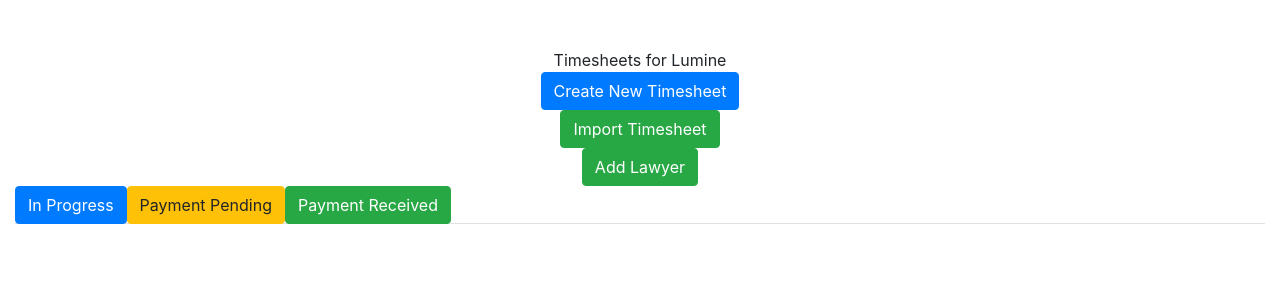
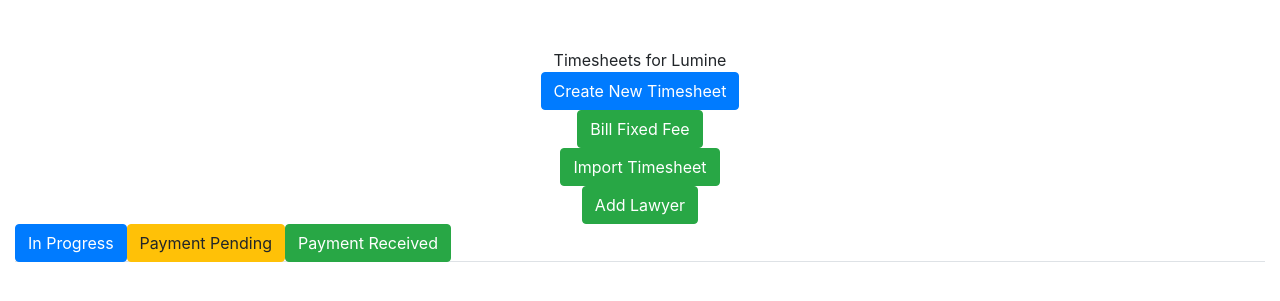
Before and after one commit to laurenlim2112/SMU-Hackathon, a Flask app: page /clients/2 in a window 1280 px wide. Shown: the part 66-367 px from the top of the page. Run offline with Flask 3, Linux system fonts and the light colour scheme; a user stored in the database is signed in; data comes from the database, SQL or seed files in the repository; both versions use the stored data as it was after the commit.

Commit message:
Partial support for fixed fees

```diff
--- a/app.py
+++ b/app.py
@@ -23,6 +23,9 @@ def home():
 
 @app.route("/register", methods=["GET", "POST"])
 def register():
+    connection = sqlite3.connect("database.db")
+    connection.row_factory = sqlite3.Row
+    cursor = connection.cursor()
     if request.method == "POST":
         name = request.form.get("name")
         if not name:
@@ -32,8 +35,6 @@ def register():
         if not email:
             flash("Email cannot be left blank!")
             return render_template("register.html")
-        connection = sqlite3.connect("database.db")
-        cursor = connection.cursor()
         existing = cursor.execute("SELECT * FROM users WHERE email = ?", [email]).fetchall()
         if len(existing) > 0:
             flash("Email already in use!")
@@ -48,14 +49,22 @@ def register():
             return render_template("register.html")
         hashed_password = generate_password_hash(password)
         rate = request.form.get("rate")
-        cursor.execute("INSERT INTO users (name, email, hash, rate) VALUES(?, ?, ?, ?)",
-                       [name, email, hashed_password, rate])
+        firm_id = request.form.get("firm")
+        cursor.execute("INSERT INTO users (name, email, hash, rate, firm) VALUES(?, ?, ?, ?, ?)",
+                        [name, email, hashed_password, rate, firm_id])
         connection.commit()
         connection.close()
         flash("Registration successful!")
         return redirect(url_for("home"))
     else:
-        return render_template("register.html")
+        firm_rows = cursor.execute("SELECT * FROM firms").fetchall()
+        firms = []
+        for row in firm_rows:
+            firm = {}
+            firm["id"] = row["id"]
+            firm["name"] = row["name"]
+            firms.append(firm)
+        return render_template("register.html", firms=firms)
 
 @app.route("/login", methods=["GET", "POST"])
 def login():
@@ -94,18 +103,19 @@ def logout():
 @app.route("/addclient", methods=["POST"])
 @login_required
 def addclient():
+    user_id = session["user_id"]
     name = request.form.get("name")
     email = request.form.get("email")
     connection = sqlite3.connect("database.db")
     connection.row_factory = sqlite3.Row
     cursor = connection.cursor()
-    result = cursor.execute("SELECT * FROM clients WHERE email = ?", [email]).fetchall()
+    firm_id = cursor.execute("SELECT firm FROM users WHERE id = ?", [user_id]).fetchone()["firm"]
+    result = cursor.execute("SELECT * FROM clients WHERE email = ? AND firm = ?", [email, firm_id]).fetchall()
     if len(result) > 0:
         flash("Client already in system!")
         return redirect(url_for("home"))
-    cursor.execute("INSERT INTO clients (name, email, in_progress, payment_pending, payment_received) VALUES (?, ?, ?, ?, ?)",
-                   [name, email, 0, 0, 0])
-    user_id = session["user_id"]
+    cursor.execute("INSERT INTO clients (name, email, in_progress, payment_pending, payment_received, firm) VALUES (?, ?, ?, ?, ?, ?)",
+                   [name, email, 0, 0, 0, firm_id])
     client_id = cursor.execute("SELECT * FROM clients WHERE email = ?", [email]).fetchone()["id"]
     cursor.execute("INSERT INTO users_clients (user_id, client_id) VALUES (?, ?)", [user_id, client_id])
     connection.commit()
@@ -123,6 +133,11 @@ def addlawyer(id):
     rel = cursor.execute("SELECT * FROM users_clients WHERE user_id = ? AND client_id = ?", [user_id, id]).fetchall()
     if len(rel) != 0:
         new_lawyer_id = request.form.get("id")
+        user_firm = cursor.execute("SELECT firm FROM users WHERE id = ?", [user_id]).fetchone()["firm"]
+        new_lawyer_firm = cursor.execute("SELECT firm FROM users WHERE id = ?", [new_lawyer_id]).fetchone()["firm"]
+        if user_firm != new_lawyer_firm:
+            flash("You are not authorised to add this lawyer for this client!")
+            return redirect(url_for("home"))
         cursor.execute("INSERT INTO users_clients (user_id, client_id) VALUES (?, ?)", [new_lawyer_id, id])
         connection.commit()
         connection.close()
@@ -160,6 +175,7 @@ def client(id):
     connection.row_factory = sqlite3.Row
     cursor = connection.cursor()
     user_id = session["user_id"]
+    user_firm = cursor.execute("SELECT firm FROM users WHERE id = ?", [user_id]).fetchone()["firm"]
     rel = cursor.execute("SELECT * FROM users_clients WHERE user_id = ? AND client_id = ?", [user_id, id]).fetchall()
     if len(rel) != 0:
         client_info = cursor.execute("SELECT * FROM clients WHERE id = ?", [id]).fetchone()
@@ -188,13 +204,29 @@ def client(id):
             payment_received_timesheet["id"] = row["id"]
             payment_received_timesheet["created"] = row["created"]
             payment_received_timesheets.append(payment_received_timesheet)
-        lawyers = cursor.execute("SELECT * FROM users").fetchall()
+        lawyer_rows = cursor.execute("SELECT * FROM users WHERE firm = ?", [user_firm]).fetchall()
+        lawyers = []
+        for row in lawyer_rows:
+            if row["id"] != user_id:
+                lawyer = {}
+                lawyer["id"] = row["id"]
+                lawyer["name"] = row["name"]
+                lawyers.append(lawyer)
+        fixed_fee_rows = cursor.execute("SELECT * FROM fixed_fees WHERE firm = ?", [user_firm]).fetchall()
+        fixed_fees = []
+        for row in fixed_fee_rows:
+            fixed_fee = {}
+            fixed_fee["id"] = row["id"]
+            fixed_fee["description"] = row["description"]
+            fixed_fee["amount"] = row["amount"]
+            fixed_fees.append(fixed_fee)
         connection.close()
         return render_template("client.html", client=client,
                             in_progress_timesheets=in_progress_timesheets,
                             payment_pending_timesheets=payment_pending_timesheets,
                             payment_received_timesheets=payment_received_timesheets,
-                            lawyers=lawyers)
+                            lawyers=lawyers,
+                            fixed_fees = fixed_fees)
     else:
         flash("You are not authorised to view this client's timesheets!")
         return redirect(url_for("home"))
@@ -229,8 +261,17 @@ def timesheet(id):
             disbursement["description"] = d_row["description"]
             disbursement["amount"] = d_row["amount"]
             disbursements.append(disbursement)
+        fixed_rows = cursor.execute("SELECT * FROM fixed_fee_charges WHERE timesheet_id = ?", [id]).fetchall()
+        fixed_fees = []
+        for fixed_row in fixed_rows:
+            fixed_fee = {}
+            fee_type = fixed_row["fixed_fee"]
+            fixed_fee["description"] = cursor.execute("SELECT * FROM fixed_fees WHERE id = ?", [fee_type]).fetchone()["description"]
+            fixed_fee["amount"] = fixed_row["amount"]
+            fixed_fees.append(fixed_fee)
         connection.close()
-        return render_template("timesheet.html", timesheet=timesheet, client=client, tasks=tasks, disbursements=disbursements)
+        return render_template("timesheet.html", timesheet=timesheet, client=client, tasks=tasks,
+                               disbursements=disbursements, fixed_fees=fixed_fees)
     else:
         flash("You are not authorised to view this timesheet!")
         return redirect(url_for("home"))
@@ -269,8 +310,9 @@ def addtimesheet(id):
     cursor = connection.cursor()
     rel = cursor.execute("SELECT * FROM users_clients WHERE user_id = ? AND client_id = ?", [user_id, id]).fetchall()
     if len(rel) != 0:
-        cursor.execute("INSERT INTO timesheets (client_id, status, created) VALUES (?, ?, ?)",
-                    [id, 1, datetime.datetime.now().strftime("%d-%m-%Y")])
+        user_firm = cursor.execute("SELECT firm FROM users WHERE id = ?", [user_id]).fetchone()["firm"]
+        cursor.execute("INSERT INTO timesheets (client_id, status, created, firm) VALUES (?, ?, ?, ?)",
+                    [id, 1, datetime.datetime.now().strftime("%d-%m-%Y"), user_firm])
         in_progress = cursor.execute("SELECT in_progress FROM clients WHERE id = ?", [id]).fetchone()["in_progress"] + 1
         cursor.execute("UPDATE clients SET in_progress = ? WHERE id = ?", [in_progress, id])
         connection.commit()
@@ -301,6 +343,93 @@ def disbursement(id):
         flash("You are not authorised to add disbursements to this invoice!")
         return redirect(url_for("home"))
 
+@app.route("/billfixedfee/<id>", methods=["POST"])
+@login_required
+def billfixedfee(id):
+    user_id = session["user_id"]
+    connection = sqlite3.connect("database.db")
+    connection.row_factory = sqlite3.Row
+    cursor = connection.cursor()
+    rel = cursor.execute("SELECT * FROM users_clients WHERE user_id = ? AND client_id = ?", [user_id, id]).fetchall()
+    if len(rel) != 0:
+        upfront = int(request.form.get("upfront"))
+        remainder = int(request.form.get("remainder"))
+        if upfront + remainder != 100:
+            flash("Upfront and remainder do not add up to 100!")
+            return redirect(url_for('client', id=id))
+        fee_id = request.form.get("fee")
+        fee_description = cursor.execute("SELECT description FROM fixed_fees WHERE id = ?", [fee_id]).fetchone()["description"]
+        addtotimesheet = request.form.get("addtotimesheet")
+        user_firm = cursor.execute("SELECT firm FROM users WHERE id = ?", [user_id]).fetchone()["firm"]
+        fee = cursor.execute("SELECT amount FROM fixed_fees WHERE id = ?", [fee_id]).fetchone()["amount"]
+        date = datetime.datetime.now().strftime("%d-%m-%Y")
+        if remainder == 0:
+            cursor.execute("INSERT INTO timesheets (client_id, status, created, firm) VALUES (?, ?, ?, ?)",
+                           [id, 1, date, user_firm])
+            timesheet_id = cursor.execute("SELECT last_insert_rowid()").fetchone()[0]
+            cursor.execute("INSERT INTO fixed_fee_charges (timesheet_id, fixed_fee, amount, datetime, description) VALUES (?, ?, ?, ?, ?)",
+                           [timesheet_id, fee_id, fee, date, fee_description])
+        else:
+            if remainder == 100:
+                if addtotimesheet:
+                    remaining_timesheet_id = request.form.get("timesheet")
+                    cursor.execute("INSERT INTO fixed_fee_charges (timesheet_id, fixed_fee, amount, datetime, description) VALUES (?, ?, ?, ?, ?)",
+                                [remaining_timesheet_id, fee_id, fee, date, fee_description])
+                else:
+                    cursor.execute("INSERT INTO timesheets (client_id, status, created, firm) VALUES (?, ?, ?, ?)",
+                                [id, 1, date, user_firm])
+                    remaining_timesheet_id = cursor.execute("SELECT last_insert_rowid()").fetchone()[0]
+                    cursor.execute("INSERT INTO fixed_fee_charges (timesheet_id, fixed_fee, amount, datetime, description) VALUES (?, ?, ?, ?, ?)",
+                                   [remaining_timesheet_id, fee_id, fee, date, fee_description])
+            else:
+                upfront_fee = round((upfront * fee) / 100, 2)
+                remaining_fee = fee - upfront_fee
+                if addtotimesheet:
+                    cursor.execute("INSERT INTO timesheets (client_id, status, created, firm) VALUES (?, ?, ?, ?)",
+                                [id, 1, date, user_firm])
+                    upfront_timesheet_id = cursor.execute("SELECT last_insert_rowid()").fetchone()[0]
+                    remaining_timesheet_id = request.form.get("timesheet")
+                    cursor.execute("INSERT INTO fixed_fee_charges (timesheet_id, fixed_fee, amount, datetime, description) VALUES (?, ?, ?, ?, ?)",
+                                [upfront_timesheet_id, fee_id, upfront_fee, date, fee_description])
+                    cursor.execute("INSERT INTO fixed_fee_charges (timesheet_id, fixed_fee, amount, datetime, description) VALUES (?, ?, ?, ?, ?)",
+                                [remaining_timesheet_id, fee_id, remaining_fee, date, fee_description])
+                else:
+                    cursor.execute("INSERT INTO timesheets (client_id, status, created, firm) VALUES (?, ?, ?, ?)",
+                                [id, 1, date, user_firm])
+                    upfront_timesheet_id = cursor.execute("SELECT last_insert_rowid()").fetchone()[0]
+                    cursor.execute("INSERT INTO timesheets (client_id, status, created, firm) VALUES (?, ?, ?, ?)",
+                                [id, 1, date, user_firm])
+                    remaining_timesheet_id = cursor.execute("SELECT last_insert_rowid()").fetchone()[0]
+                    cursor.execute("INSERT INTO fixed_fee_charges (timesheet_id, fixed_fee, amount, date, description) VALUES (?, ?, ?, ?, ?)",
+                                   [upfront_timesheet_id, fee_id, upfront_fee, date, fee_description])
+                    cursor.execute("INSERT INTO fixed_fee_charges (timesheet_id, fixed_fee, amount, date, description) VALUES (?, ?, ?, ?, ?)",
+                                   [remaining_timesheet_id, fee_id, remaining_fee, date, fee_description])
+        connection.commit()
+        connection.close()
+        return redirect(url_for('client', id=id))
+    else:
+        flash("You are not authorised to bill this client for fixed fees!")
+        return redirect(url_for("home"))
+
+@app.route("/newfixedfee", methods=["POST"])
+@login_required
+def newfixedfee():
+    user_id = session["user_id"]
+    connection = sqlite3.connect("database.db")
+    connection.row_factory = sqlite3.Row
+    cursor = connection.cursor()
+    description = request.form.get("description")
+    amount = request.form.get("amount")
+    user_firm = cursor.execute("SELECT firm FROM users WHERE id = ?", [user_id]).fetchone()["firm"]
+    existing = cursor.execute("SELECT * FROM fixed_fees WHERE description = ? AND firm = ?", [description, user_firm]).fetchall()
+    if len(existing) != 0:
+        flash("This fixed fee has already been added!")
+        return redirect(url_for("home"))
+    cursor.execute("INSERT INTO fixed_fees (description, amount, firm) VALUES (?, ?, ?)", [description, amount, user_firm])
+    connection.commit()
+    connection.close()
+    return redirect(url_for("home"))
+
 @app.route("/export/<id>", methods=["POST"])
 @login_required
 def export(id):
@@ -317,11 +446,13 @@ def export(id):
         in_progress = cursor.execute("SELECT in_progress FROM clients WHERE id = ?", [client_id]).fetchone()["in_progress"] - 1
         payment_pending = cursor.execute("SELECT payment_pending FROM clients WHERE id = ?", [client_id]).fetchone()["payment_pending"] + 1
         cursor.execute("UPDATE clients SET in_progress = ?, payment_pending = ? WHERE id = ?", [in_progress, payment_pending, client_id])
-        timesheet_query = "SELECT datetime, duration, description, amount FROM tasks WHERE client_id=:id"
-        timesheet_dataframe = pandas.read_sql(timesheet_query, con=connection, params={"id": client_id})
+        fixed_fees_query = "SELECT datetime, description, amount FROM fixed_fee_charges WHERE timesheet_id=:id"
+        fixed_fees_dataframe = pandas.read_sql(fixed_fees_query, con=connection, params={"id": id})
+        timesheet_query = "SELECT datetime, duration, description, amount FROM tasks WHERE timesheet_id=:id"
+        timesheet_dataframe = pandas.read_sql(timesheet_query, con=connection, params={"id": id})
         disbursement_query = "SELECT description, amount FROM disbursements WHERE timesheet_id=:id"
         disbursement_dataframe = pandas.read_sql(disbursement_query, con=connection, params={"id": id})
-        invoice_dataframe = pandas.concat([timesheet_dataframe, disbursement_dataframe])
+        invoice_dataframe = pandas.concat([fixed_fees_dataframe, timesheet_dataframe, disbursement_dataframe])
         invoice_dataframe.to_excel(file)
         connection.commit()
         connection.close()
@@ -365,12 +496,13 @@ def import_excel(id):
     cursor = connection.cursor()
     rel = cursor.execute("SELECT * FROM users_clients WHERE user_id = ? AND client_id = ?", [user_id, id]).fetchall()
     if len(rel) != 0:
+        user_firm = cursor.execute("SELECT firm FROM users WHERE id = ?", [user_id]).fetchone()["firm"]
         file = request.files['file']
-        print(request.form.get("date"))
         date = datetime.datetime.strptime(request.form.get("date"), "%Y-%m-%d").strftime("%d-%m-%Y")
         status_code = request.form.get("status")
-        cursor.execute("INSERT INTO timesheets (client_id, status, created) VALUES (?, ?, ?)",
-                    [id, status_code, date])
+        cursor.execute("INSERT INTO timesheets (client_id, status, created, firm) VALUES (?, ?, ?, ?)",
+                    [id, status_code, date, user_firm])
+        timesheet_id = cursor.execute("SELECT last_insert_rowid()").fetchone()[0]
         if status_code == 1:
             in_progress = cursor.execute("SELECT in_progress FROM clients WHERE id = ?", [id]).fetchone()["in_progress"] + 1
             cursor.execute("UPDATE clients SET in_progress = ? WHERE id = ?", [in_progress, id])
@@ -380,11 +512,10 @@ def import_excel(id):
         else:
             payment_received = cursor.execute("SELECT payment_received FROM clients WHERE id = ?", [id]).fetchone()["payment_received"] + 1
             cursor.execute("UPDATE clients SET payment_received = ? WHERE id = ?", [payment_received, id])
-        timesheet_id = cursor.execute("SELECT id FROM timesheets WHERE created = ?", [date]).fetchone()["id"]
         tasks_dataframe = pandas.read_excel(file, sheet_name="Timesheet")
         for row in tasks_dataframe.to_dict("records"):
-            task_lawyer = row["id"]
-            task_datetime = row["datetime"]
+            task_lawyer = cursor.execute("SELECT id FROM users WHERE name = ? AND firm = ?", [row["lawyer"], user_firm]).fetchone()["id"]
+            task_datetime = datetime.datetime.strptime(row["datetime"], "%d-%m-%Y")
             task_duration = row["duration"]
             task_description = row["description"]
             task_amount = row["amount"]
@@ -396,6 +527,15 @@ def import_excel(id):
             disbursement_amount = row["amount"]
             cursor.execute("INSERT INTO disbursements (timesheet_id, description, amount) VALUES (?, ?, ?)",
                            [timesheet_id, disbursement_description, disbursement_amount])
+        fixed_fees_dataframe = pandas.read_excel(file, sheet_name="Fixed Fees")
+        for row in fixed_fees_dataframe.to_dict("records"):
+            fixed_fee_datetime = datetime.datetime.strptime(row["datetime"], "%d-%m-%Y")
+            fixed_fee_description = row["description"]
+            fixed_fee = cursor.execute("SELECT id FROM fixed_fees WHERE firm = ? AND description = ?",
+                                       [user_firm, fixed_fee_description]).fetchone()["id"]
+            fixed_fee_amount = row["amount"]
+            cursor.execute("INSERT INTO fixed_fee_charges (timesheet_id, fixed_fee, amount, datetime, description) VALUES (?, ?, ?, ?, ?)",
+                           [timesheet_id, fixed_fee, fixed_fee_amount, fixed_fee_datetime, fixed_fee_description])
         connection.commit()
         connection.close()
         return redirect(url_for("timesheet", id=timesheet_id))
--- a/requirements.txt
+++ /dev/null
@@ -1 +0,0 @@
-Flask
--- a/static/client.js
+++ b/static/client.js
@@ -3,6 +3,7 @@ document.addEventListener('DOMContentLoaded', function() {
     document.querySelector('#in-progress-view').style.display = 'block';
     document.querySelector('#payment-pending-view').style.display = 'none';
     document.querySelector('#payment-received-view').style.display = 'none';
+    document.querySelector('#select-timesheet').style.display = 'none';
 
     document.querySelector('#in-progress').addEventListener('click', () => {
         document.querySelector('#in-progress-view').style.display = 'block';
@@ -21,4 +22,13 @@ document.addEventListener('DOMContentLoaded', function() {
         document.querySelector('#payment-pending-view').style.display = 'none';
         document.querySelector('#payment-received-view').style.display = 'block';
     });
+
+    var checkbox = document.getElementById('addtotimesheet')
+    checkbox.onclick = function() {
+        if (checkbox.checked) {
+            document.querySelector('#select-timesheet').style.display = 'block';
+        } else {
+            document.querySelector('#select-timesheet').style.display = 'none';
+        }
+    }
 });
--- a/templates/client.html
+++ b/templates/client.html
@@ -35,6 +35,53 @@
         </div>
     </form>
 
+    <button type="button" class="btn btn-success" data-bs-toggle="modal" data-bs-target="#billFixedFeeModal">
+        Bill Fixed Fee
+    </button>
+    <form action="{{ url_for('billfixedfee', id=client['id']) }}" method="post" id="billfixedfeeform">
+        <div class="modal fade" id="billFixedFeeModal" data-bs-backdrop="static" data-bs-keyboard="false" tabindex="-1" aria-labelledby="billFixedFeeModalLabel" aria-hidden="true">
+            <div class="modal-dialog">
+            <div class="modal-content">
+                <div class="modal-header">
+                    <h5 class="modal-title" id="billFixedFeeModalLabel">Bill {{ client["name"] }} for a fixed fee service</h5>
+                </div>
+                <div class="modal-body">
+                    <select id="fee" name="fee" form="billfixedfeeform" class="form-select" aria-label="Default select example">
+                        <option value="" disabled selected>Select service</option>
+                        {% for fixed_fee in fixed_fees %}
+                            <option value="{{ fixed_fee['id'] }}">{{ fixed_fee["description"] }} (${{ fixed_fee["amount"] }})</option>
+                        {% endfor %}
+                    </select>
+                    <div class="mb-3">
+                        <input autocomplete="off" class="form-control mx-auto w-auto" id="upfront" name="upfront" placeholder="Upfront Payment" type="number" min="0" step="1" max="100">
+                    </div>
+                    <div class="mb-3">
+                        <input autocomplete="off" class="form-control mx-auto w-auto" id="remainder" name="remainder" placeholder="Remaining" type="number" min="0" step="1" max="100">
+                    </div>
+                    <div class="form-check">
+                        <input class="form-check-input" type="checkbox" value="yes" name="addtotimesheet" id="addtotimesheet">
+                        <label class="form-check-label" for="addtotimesheet">
+                          Add remaining payment to existing timesheet
+                        </label>
+                    </div>
+                    <div class="mb-3" id="select-timesheet">
+                        <select id="timesheet" name="timesheet" form="billfixedfeeform" class="form-select" aria-label="Default select example">
+                            <option value="" disabled selected>Select timesheet</option>
+                            {% for timesheet in in_progress_timesheets %}
+                                <option value="{{ timesheet['id'] }}">{{ timesheet["created"] }}</option>
+                            {% endfor %}
+                        </select>
+                    </div>
+                </div>
+                <div class="modal-footer">
+                    <button type="button" class="btn btn-secondary" data-bs-dismiss="modal">Cancel</button>
+                    <button type="submit" class="btn btn-primary" id="bill-fixed" data-bs-dismiss="modal">Confirm</button>
+                </div>
+            </div>
+            </div>
+        </div>
+    </form>
+
     <button type="button" class="btn btn-success" data-bs-toggle="modal" data-bs-target="#importExcelModal">
         Import Timesheet
     </button>
@@ -49,6 +96,7 @@
                     <input class="form-control" type="file" id="file" name="file" accept=".csv, application/vnd.openxmlformats-officedocument.spreadsheetml.sheet, application/vnd.ms-excel" />
                     <input type="date" id="date" name="date" placeholder="DD-MM-YYYY">
                     <select id="status" name="status" form="importform" class="form-select" aria-label="Default select example">
+                        <option value="" disabled selected>Select status</option>
                         <option value="1">In Progress</option>
                         <option value="2">Payment Pending</option>
                         <option value="3">Payment Received</option>
@@ -75,6 +123,7 @@
                 </div>
                 <div class="modal-body">
                     <select id="id" name="id" form="addlawyerform" class="form-select" aria-label="Default select example">
+                        <option value="" disabled selected>Select lawyer</option>
                         {% for lawyer in lawyers %}
                             <option value="{{ lawyer['id'] }}">{{ lawyer["name"] }}</option>
                         {% endfor %}
```
Also changed, not shown: templates/home.html (+28 -1 lines), templates/register.html (+10 -2 lines), templates/timesheet.html (+21 -0 lines), database.db.
